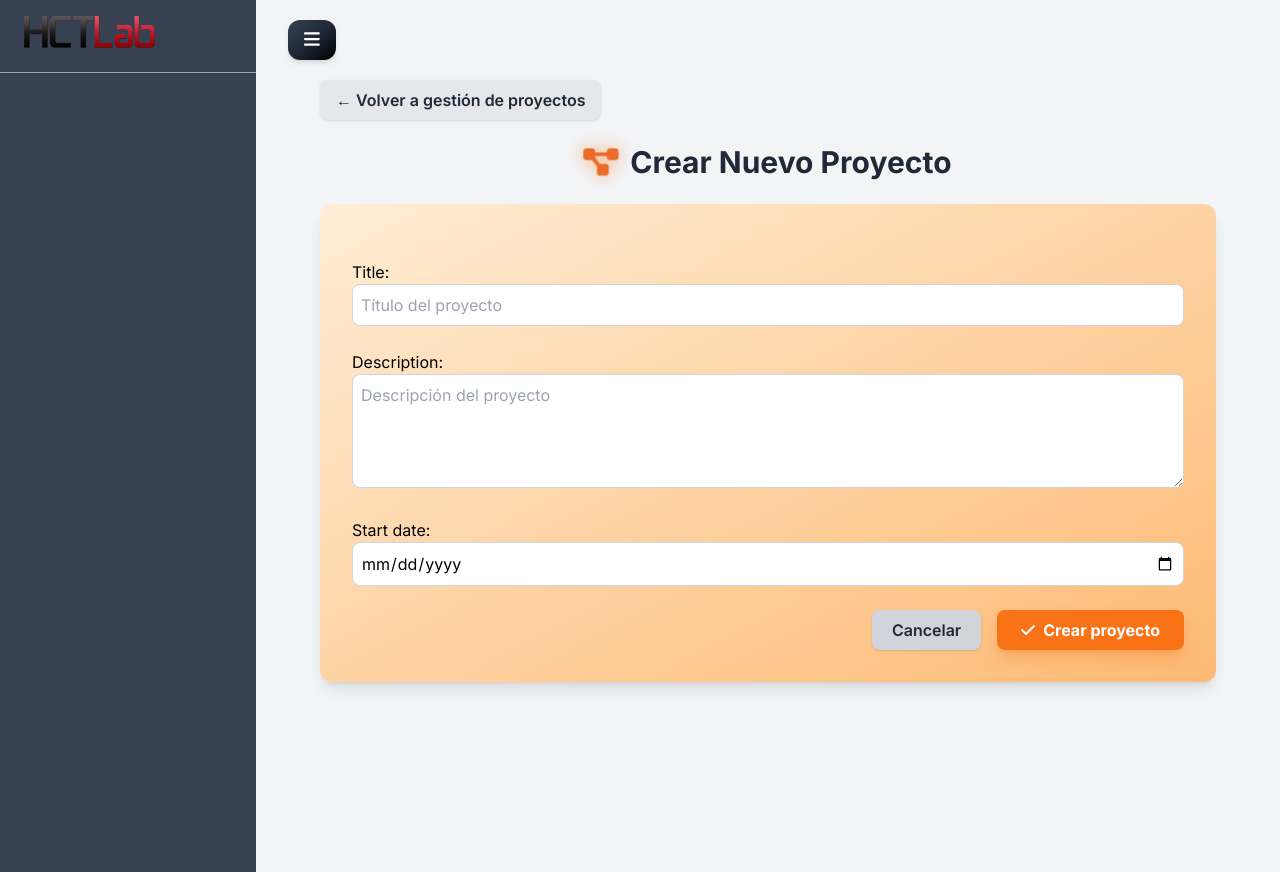
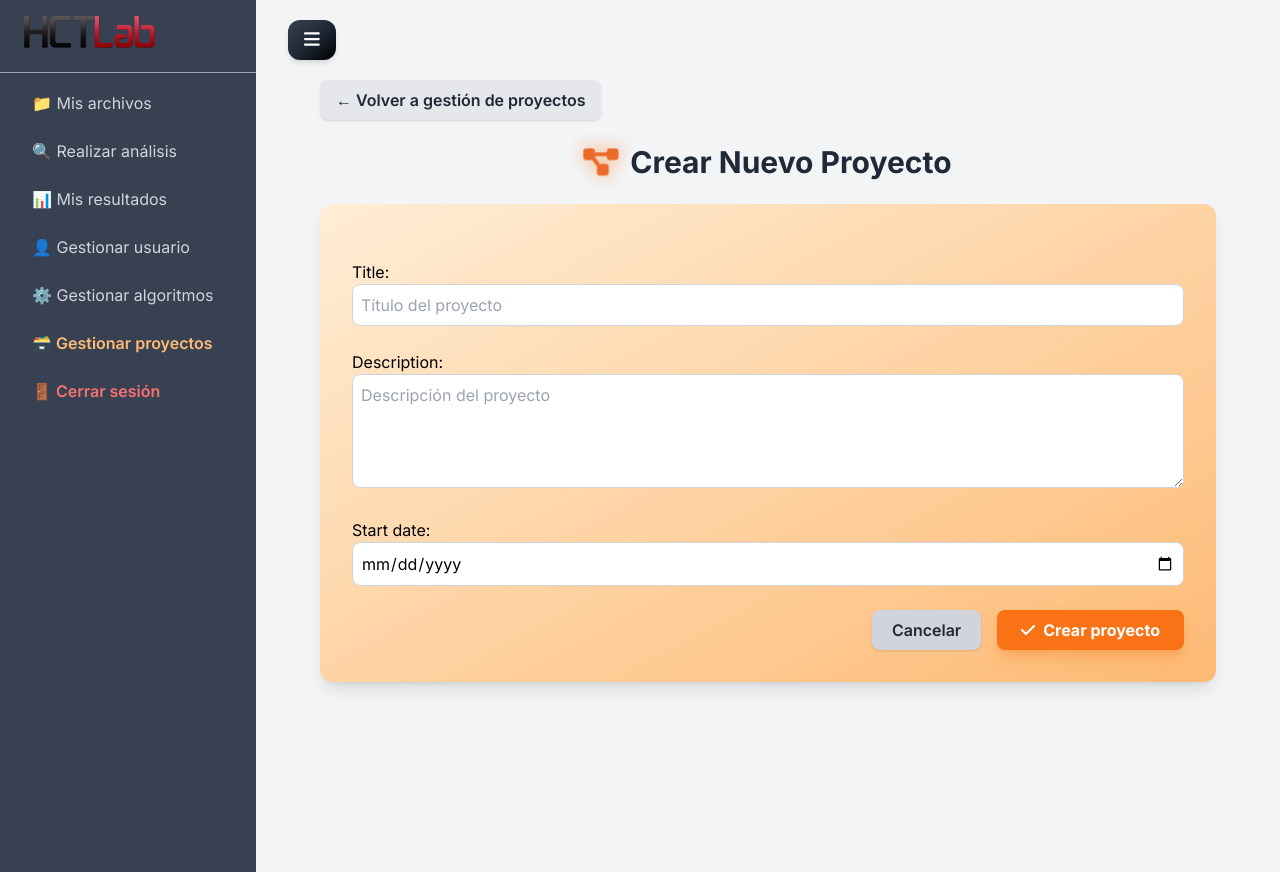
Before and after one commit to rubengm4/TFG, a Django app: page /projects/create/ in a window 1280 px wide. Run offline with Django 4.2, Linux system fonts and the light colour scheme; the visitor is signed in with stand-in values (Sample User, id 1); data that the repository does not hold is empty; parts of the project's set-up code (start-up, migrations or seed data) failed here and were passed over; some libraries are stand-ins or nearby versions.

Commit message:
Project sidebars updated

```diff
--- a/algovision/templates/projects/create_project.html
+++ b/algovision/templates/projects/create_project.html
@@ -1,6 +1,48 @@
 {% extends 'base.html' %}
 
 {% block title %}Algovision | Crear proyecto{% endblock %}
+
+{% block sidebar_links %}
+  <ul class="flex flex-col gap-1 text-gray-300 font-medium">
+    <li>
+      <a href="{% url 'file_manager' %}" class="block py-2.5 px-4 rounded-lg transition-all hover:bg-gray-800 hover:text-white">
+        📁 Mis archivos
+      </a>
+    </li>
+    <li>
+      <a href="{% url 'analysis' %}" class="block py-2.5 px-4 rounded-lg transition-all hover:bg-gray-800 hover:text-white">
+        🔍 Realizar análisis
+      </a>
+    </li>
+    <li>
+      <a href="{% url 'results' %}" class="block py-2.5 px-4 rounded-lg transition-all hover:bg-gray-800 hover:text-white">
+        📊 Mis resultados
+      </a>
+    </li>
+    <li>
+      <a href="{% url 'accounts:manage_user' %}" class="block py-2.5 px-4 rounded-lg transition-all hover:bg-gray-800 hover:text-white">
+        👤 Gestionar usuario
+      </a>
+    </li>
+    {% if user.is_superuser %}
+    <li>
+      <a href="{% url 'manage_algorithms' %}" class="block py-2.5 px-4 rounded-lg transition-all hover:bg-gray-800 hover:text-white">
+        ⚙️ Gestionar algoritmos
+      </a>
+    </li>
+    <li>
+      <a href="{% url 'manage_projects' %}" class="block py-2.5 px-4 rounded-lg transition-all text-orange-300 hover:bg-gray-800 hover:text-orange-400 font-semibold">
+        🗃️ Gestionar proyectos
+      </a>
+    </li>
+    {% endif %}
+    <li>
+      <a href="{% url 'accounts:logout' %}" class="block py-2.5 px-4 rounded-lg text-red-400 hover:bg-gray-800 hover:text-red-300 transition-all font-semibold">
+        🚪 Cerrar sesión
+      </a>
+    </li>
+  </ul>
+{% endblock %}
 
 {% block content %}
 <div class="flex flex-col items-center min-h-screen px-4 py-8 space-y-6">
--- a/algovision/templates/projects/manage_projects.html
+++ b/algovision/templates/projects/manage_projects.html
@@ -32,7 +32,7 @@
     </li>
     <li>
       <a href="{% url 'manage_projects' %}" class="block py-2.5 px-4 rounded-lg transition-all text-orange-300 hover:bg-gray-800 hover:text-orange-400 font-semibold">
-        🧩 Gestionar proyectos
+        🗃️ Gestionar proyectos
       </a>
     </li>
     {% endif %}
```
Also changed, not shown: algovision/templates/projects/edit_project.html (+42 -0 lines).
